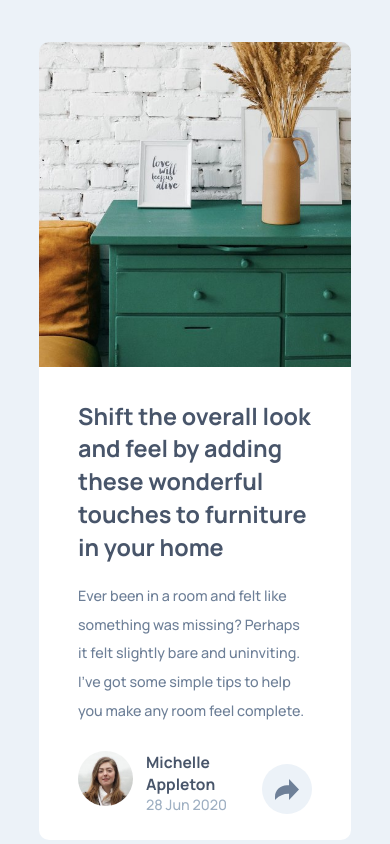
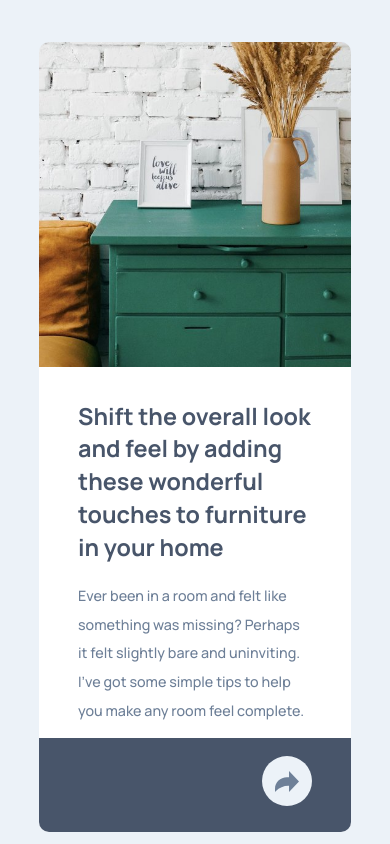
Before and after one commit to Nazaf64/article-preview-component, a plain HTML site: page index.html in a window 390 px wide. Both pictures are taken after a click on the button 287 px from the left and 789 px from the top of the page. Drawn offline with Linux system fonts and the light colour scheme.

Commit message:
mobile view share button toggles background

```diff
--- a/main.js
+++ b/main.js
@@ -34,11 +34,23 @@ var bubbleSet = document.getElementById("bubble-set");
 
 var shareButton = document.getElementById("share-icon-container");
 
+var mobileShareButton = document.getElementById("share-container");
+
 
 function onClick() {
-    if(bubbleSet.className == 'bubble'){
-        bubbleSet.className = 'bubble-toggle';
-    } else if(bubbleSet.className == 'bubble-toggle'){
-        bubbleSet.className = 'bubble';
+    let windowWidth = window.innerWidth;
+
+    if (windowWidth > 1000){
+        if(bubbleSet.className == 'bubble'){
+            bubbleSet.className = 'bubble-toggle';
+        } else if(bubbleSet.className == 'bubble-toggle'){
+            bubbleSet.className = 'bubble';
+        }
+     } else if(windowWidth <= 1000){
+        if(mobileShareButton.className == 'share-clicked'){
+            mobileShareButton.className = 'share-clicked-toggle'
+        } else if(mobileShareButton.className == 'share-clicked-toggle'){
+            mobileShareButton.className = 'share-clicked'
+        }
     }
 }
--- a/style.css
+++ b/style.css
@@ -218,10 +218,10 @@ ul {
 
 }
 
-.footer{
+/* .footer{
     grid-row: 3;
     grid-column: 1/3;
-}
+} */
 
 
 
@@ -320,24 +320,5 @@ ul {
         grid-column: 1/3;
     }
 
-    /* #bubble-set{
-        display: grid;
-        grid-template-columns: 1fr;
-        justify-self: end;
-        align-self: end;
-        margin-bottom: 1.5em;
-    } */
-
-    /* #avatar-card, .share-clicked, button{
-        display: none;
-    } */
-
-    /* .footer-wrapper{
-        display: flex;
-        height: 3em;
-        width: 100%;
-        background-color: var(--header-color);
-    } */
-
 
 }
```
